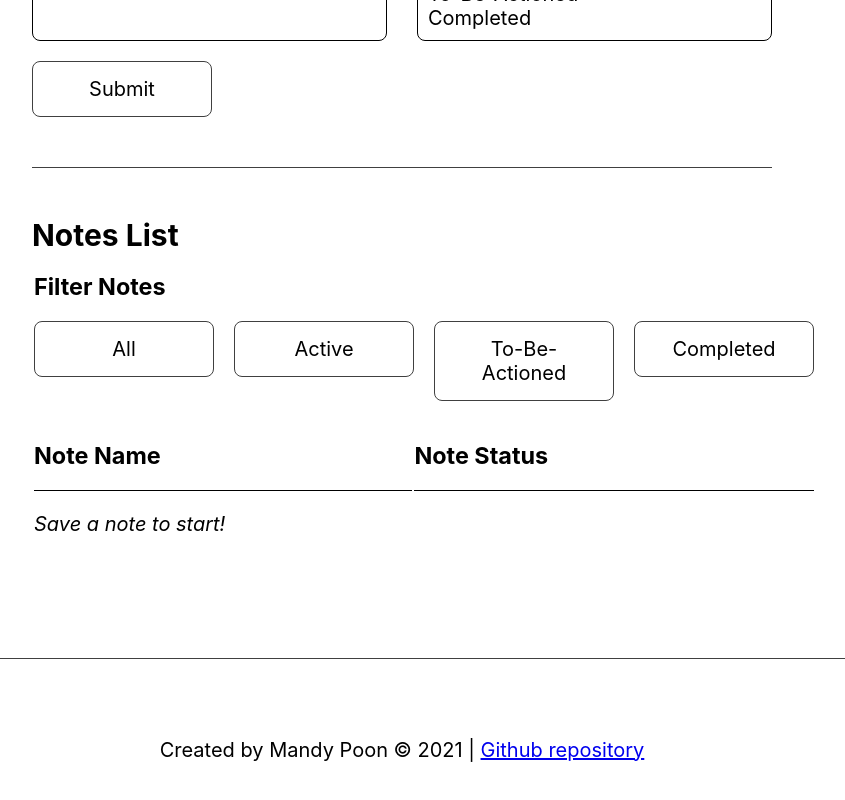
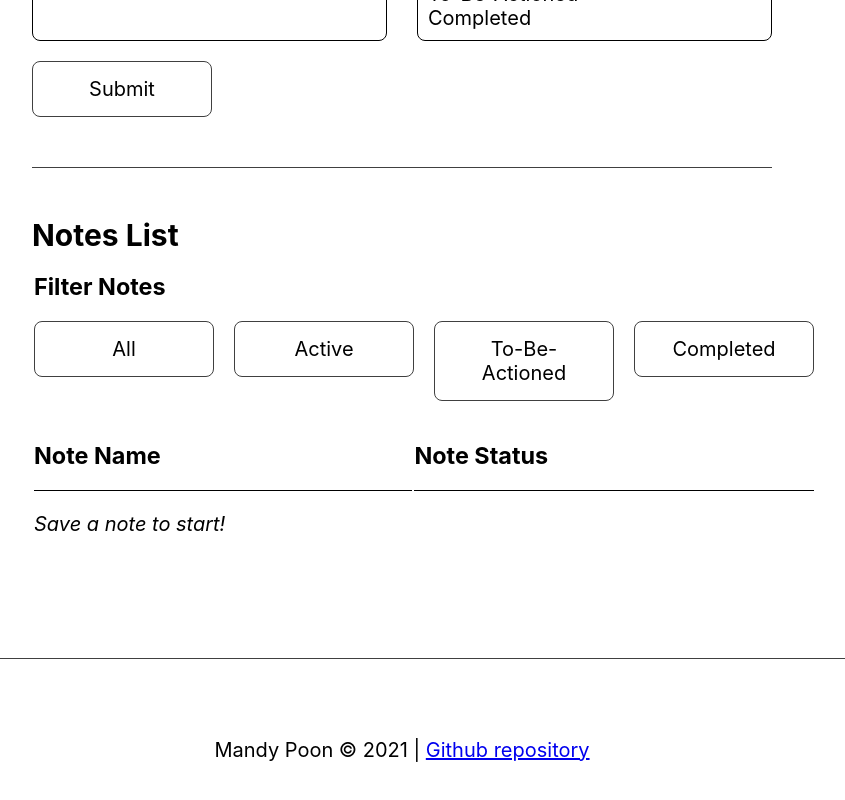
Before and after one commit to code-by-mandy/note-tracker, a React (Create React App) app: page / in a window 1280 px wide. Shown: the part 454-1254 px from the top of the page, without its empty margins (238-1083 px from the left). Built offline with nearby package versions, Linux system fonts and the light colour scheme.

Commit message:
minor tab and footer edits

```diff
--- a/public/index.html
+++ b/public/index.html
@@ -24,7 +24,7 @@
       work correctly both with client-side routing and a non-root public URL.
       Learn how to configure a non-root public URL by running `npm run build`.
     -->
-    <title>React App</title>
+    <title>Note Tracker</title>
   </head>
   <body>
     <noscript>You need to enable JavaScript to run this app.</noscript>
--- a/src/App.js
+++ b/src/App.js
@@ -91,7 +91,7 @@ function App() {
       </main>
       <footer>
         <div className="wrapper">
-          <p>Created by Mandy Poon &#169; 2021 | <a href="https://github.com/code-by-mandy/note-tracker">Github repository</a></p>
+          <p>Mandy Poon &#169; 2021 | <a href="https://github.com/code-by-mandy/note-tracker">Github repository</a></p>
         </div>
       </footer>
     </div>
```
